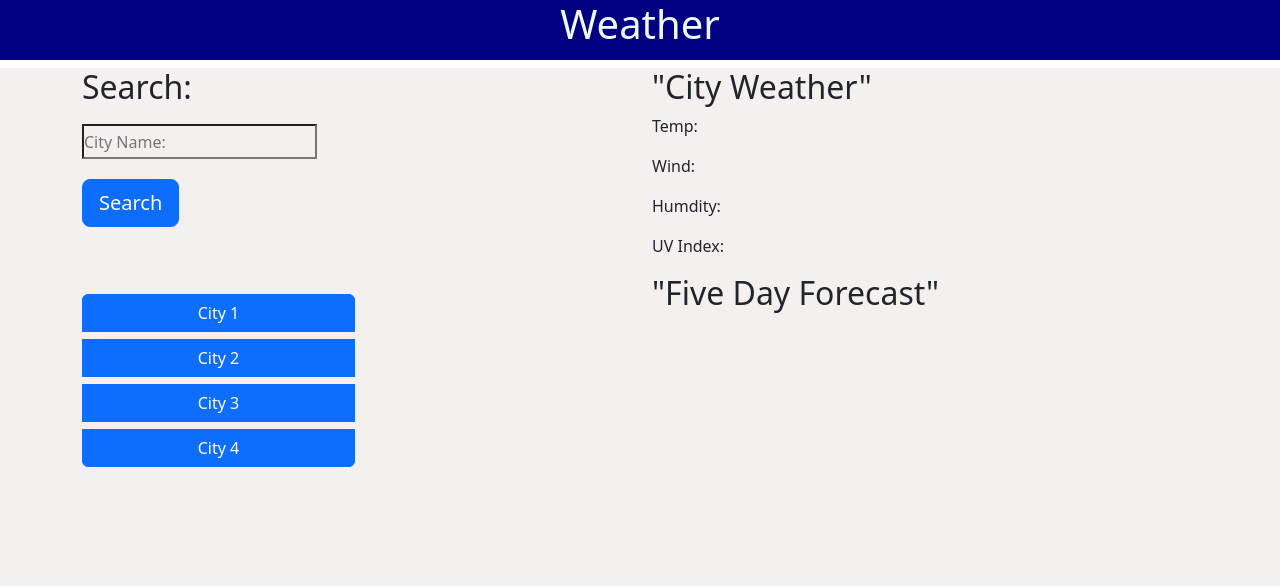
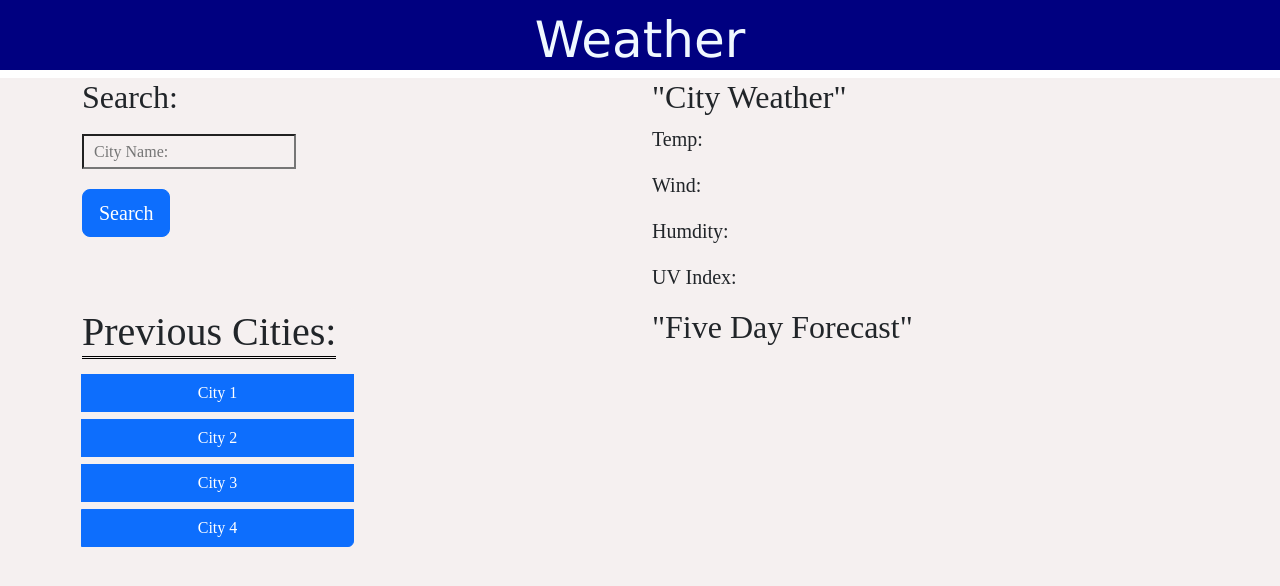
Before and after one commit to timdolan14/Weather-App, a plain HTML site: page index.html in a window 1280 px wide. Drawn offline with nearby package versions, Linux system fonts and the light colour scheme.

Commit message:
Updated CSS elements

```diff
--- a/index.html
+++ b/index.html
@@ -40,7 +40,8 @@
                     </div>
                 </div>
                 <div class="col">
-                <div class="col btn-group-vertical col-6 gap-2 btn-large">
+                <div class="btn-group btn-group-vertical col-6 gap-2 btn-large">
+                    <h2>Previous Cities:</h2>
                     <button type="button" class="btn btn-primary">City 1</button>
                     <button type="button" class="btn btn-primary">City 2</button>
                     <button type="button" class="btn btn-primary">City 3</button>
--- a/style.css
+++ b/style.css
@@ -2,12 +2,16 @@
     margin: 0px;
     padding: 0px;
     background-color: rgb(245, 240, 240);
+    font-family: 'Times New Roman', Times, serif
 }
 
 h1 {
     background: navy;
-    height: 60px;
+    font-size: 50px;
+    height: 70px;
     color: aliceblue;
+    padding: 10px;
+    font-family:'Lucida Sans', 'Lucida Sans Regular', 'Lucida Grande', 'Lucida Sans Unicode', Geneva, Verdana, sans-serif
 }
 
 button {
@@ -17,4 +21,16 @@ button {
 .city-search {
     height: 35px;
     margin-top: 10px;
+    padding-left: 10px;
 }
+
+.city-forecast {
+    font-size: 20px;
+}
+
+.btn-group h2 {
+    font-size: 40px;
+    border-bottom: solid black;
+    border-bottom-style: double;
+
+}
```
